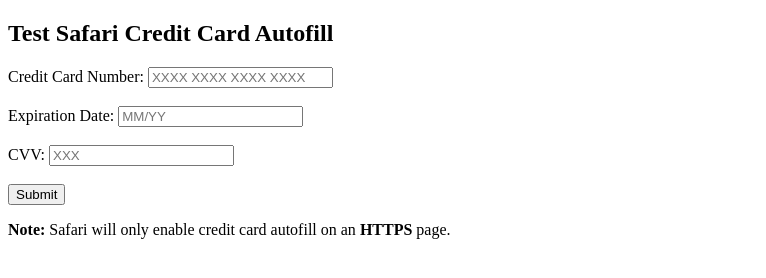
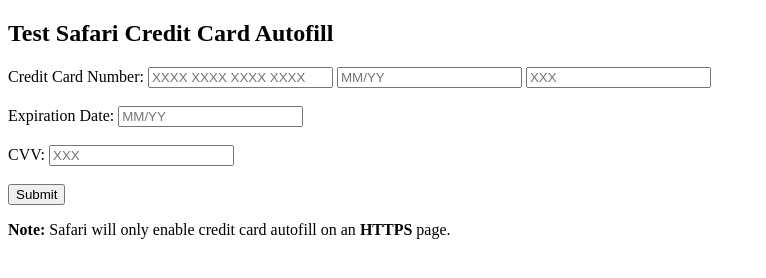
Before and after one commit to mekazu/mekazu.github.io, a plain HTML site: page index.html in a window 1280 px wide. Shown: the whole page, without its empty margins (0-766 px from the left). Drawn offline with Linux system fonts and the light colour scheme.

Commit message:
Add duplicate fields to see what happens

```diff
--- a/index.html
+++ b/index.html
@@ -10,6 +10,8 @@
     <form action="#" method="post">
         <label for="cc-number">Credit Card Number:</label>
         <input type="text" id="cc-number" name="cc-number" autocomplete="cc-number" placeholder="XXXX XXXX XXXX XXXX" required>
+        <input type="text" id="af-cc-exp" name="af-cc-exp" autocomplete="cc-exp" placeholder="MM/YY">
+        <input type="text" id="af-cc-csc" name="af-cc-csc" autocomplete="cc-csc" placeholder="XXX" required>
         <br><br>
 
         <label for="cc-exp">Expiration Date:</label>
```
